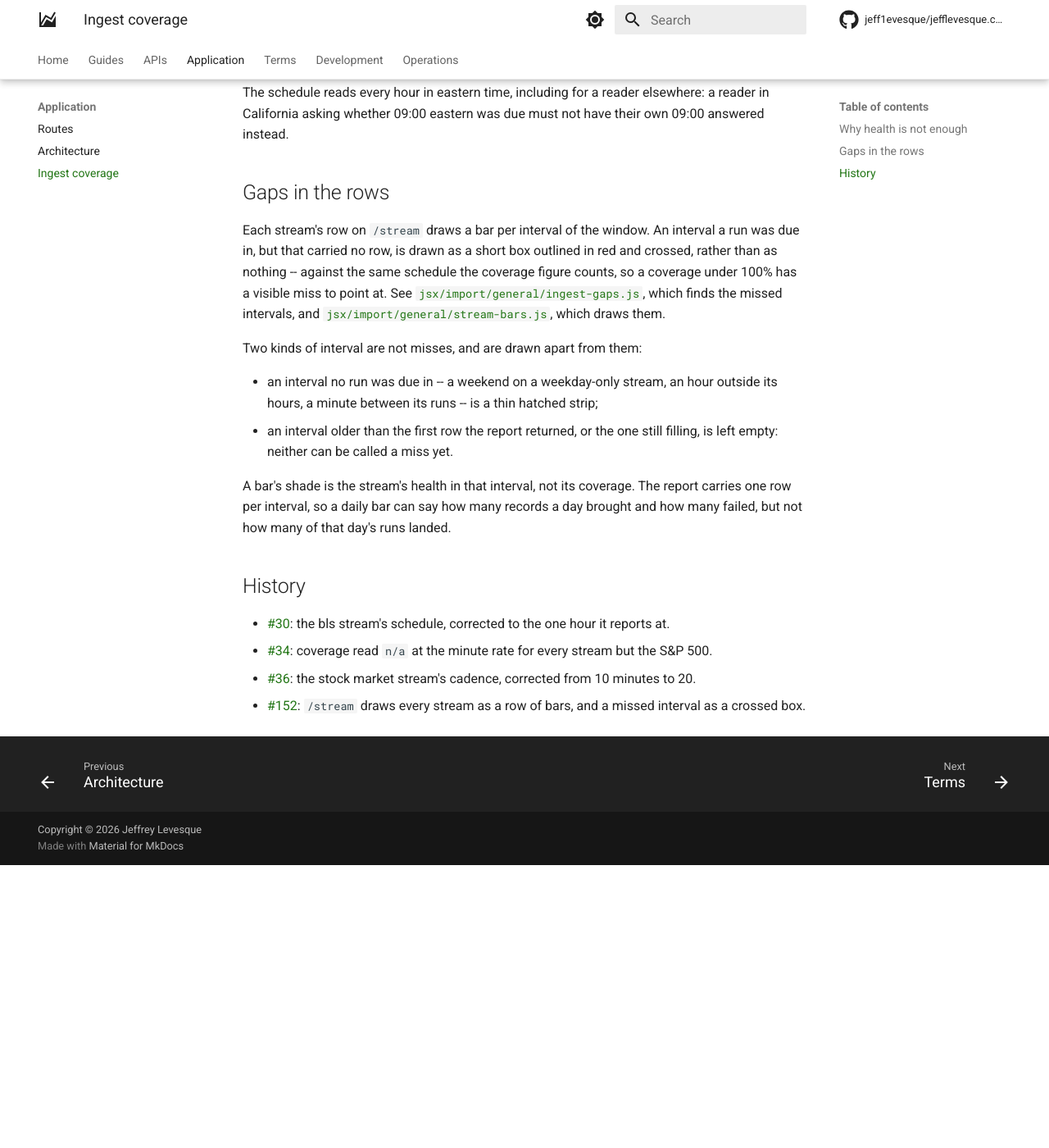
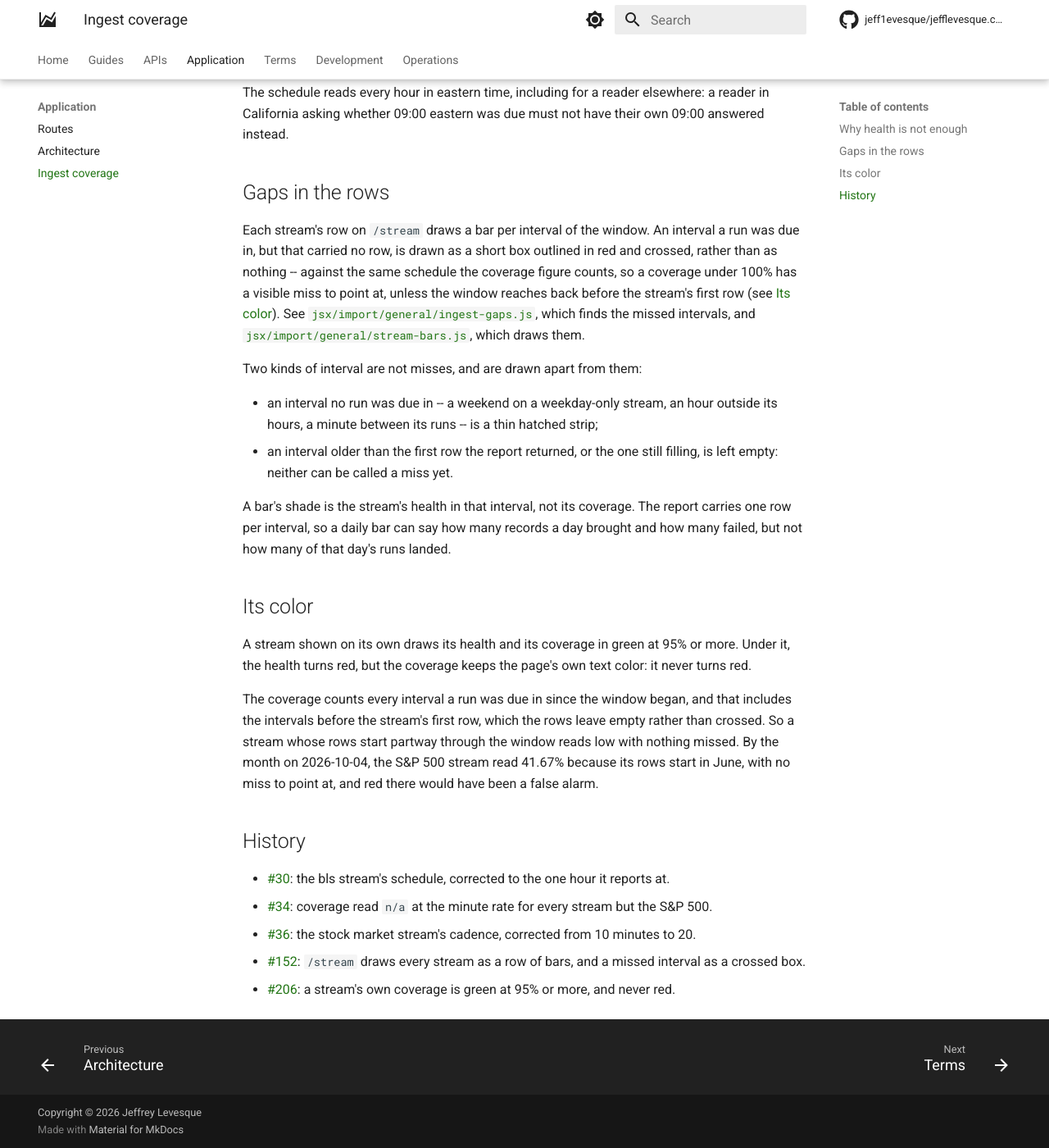
Before and after one commit to jeff1evesque/jefflevesque.com, an MkDocs documentation site: the page built from documentation/application/ingest-coverage.md, in a window 1280 px wide and 1400 px high, scrolled down 651 px. Shown: the whole window at 82% size. Built offline with MkDocs 1.6.1 and Material for MkDocs 9.7.7, drawn with Linux system fonts in a browser that asks for light colours; comment, search, counter and statistics services are not loaded; before the commit the page ends 1706 px from its top, so only the background shows below that.

Commit message:
#206: ingest-coverage.md, why a stream's own coverage is never red

```diff
--- a/documentation/application/ingest-coverage.md
+++ b/documentation/application/ingest-coverage.md
@@ -33,7 +33,8 @@ reader in California asking whether 09:00 eastern was due must not have their ow
 Each stream's row on `/stream` draws a bar per interval of the window. An interval a
 run was due in, but that carried no row, is drawn as a short box outlined in red and
 crossed, rather than as nothing -- against the same schedule the coverage figure
-counts, so a coverage under 100% has a visible miss to point at. See
+counts, so a coverage under 100% has a visible miss to point at, unless the window
+reaches back before the stream's first row (see [Its color](#its-color)). See
 [`jsx/import/general/ingest-gaps.js`](https://github.com/jeff1evesque/jefflevesque.com/blob/master/jsx/import/general/ingest-gaps.js),
 which finds the missed intervals, and
 [`jsx/import/general/stream-bars.js`](https://github.com/jeff1evesque/jefflevesque.com/blob/master/jsx/import/general/stream-bars.js),
@@ -50,6 +51,19 @@ A bar's shade is the stream's health in that interval, not its coverage. The rep
 carries one row per interval, so a daily bar can say how many records a day brought
 and how many failed, but not how many of that day's runs landed.
 
+## Its color
+
+A stream shown on its own draws its health and its coverage in green at 95% or more.
+Under it, the health turns red, but the coverage keeps the page's own text color:
+it never turns red.
+
+The coverage counts every interval a run was due in since the window began, and
+that includes the intervals before the stream's first row, which the rows leave
+empty rather than crossed. So a stream whose rows start partway through the window
+reads low with nothing missed. By the month on 2026-10-04, the S&P 500 stream read
+41.67% because its rows start in June, with no miss to point at, and red there would
+have been a false alarm.
+
 ## History
 
 - [#30](https://github.com/jeff1evesque/jefflevesque.com/issues/30): the bls stream's
@@ -60,3 +74,5 @@ and how many failed, but not how many of that day's runs landed.
   stream's cadence, corrected from 10 minutes to 20.
 - [#152](https://github.com/jeff1evesque/jefflevesque.com/issues/152): `/stream` draws
   every stream as a row of bars, and a missed interval as a crossed box.
+- [#206](https://github.com/jeff1evesque/jefflevesque.com/issues/206): a stream's own
+  coverage is green at 95% or more, and never red.
```
